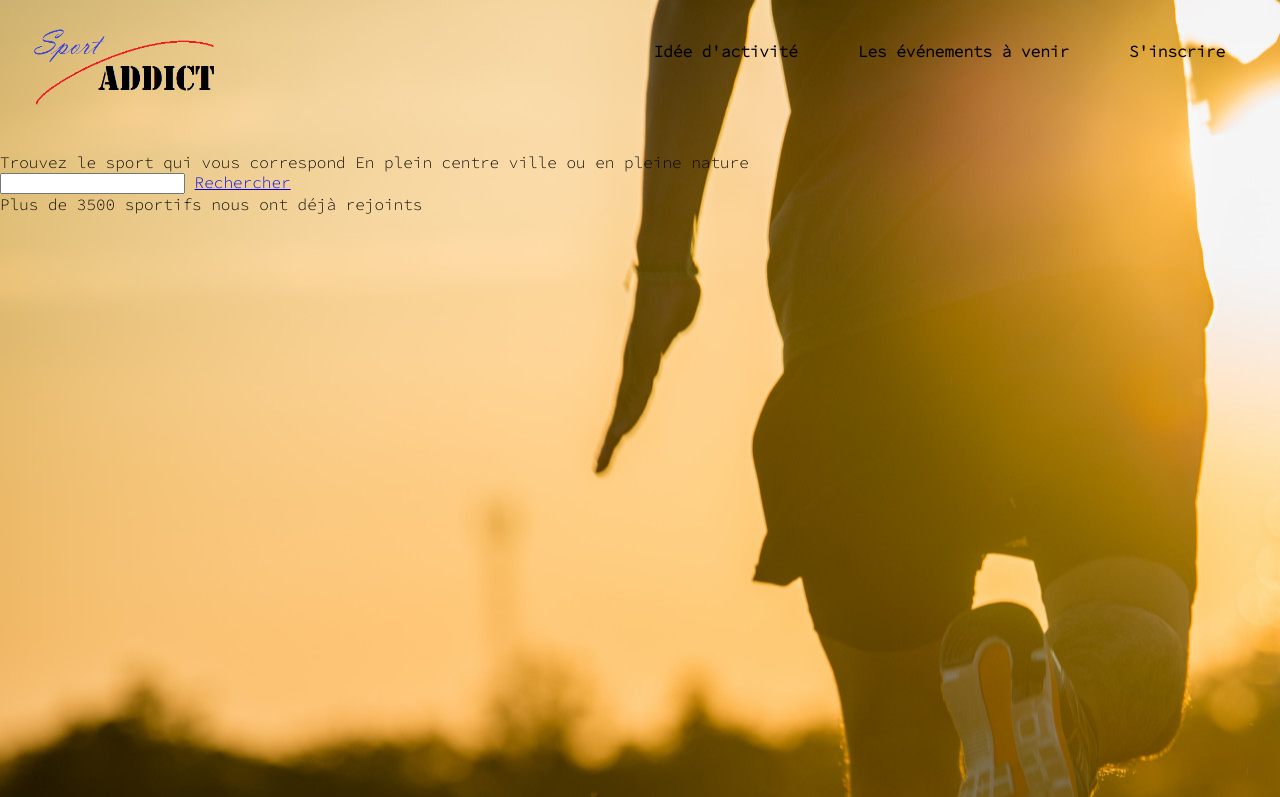
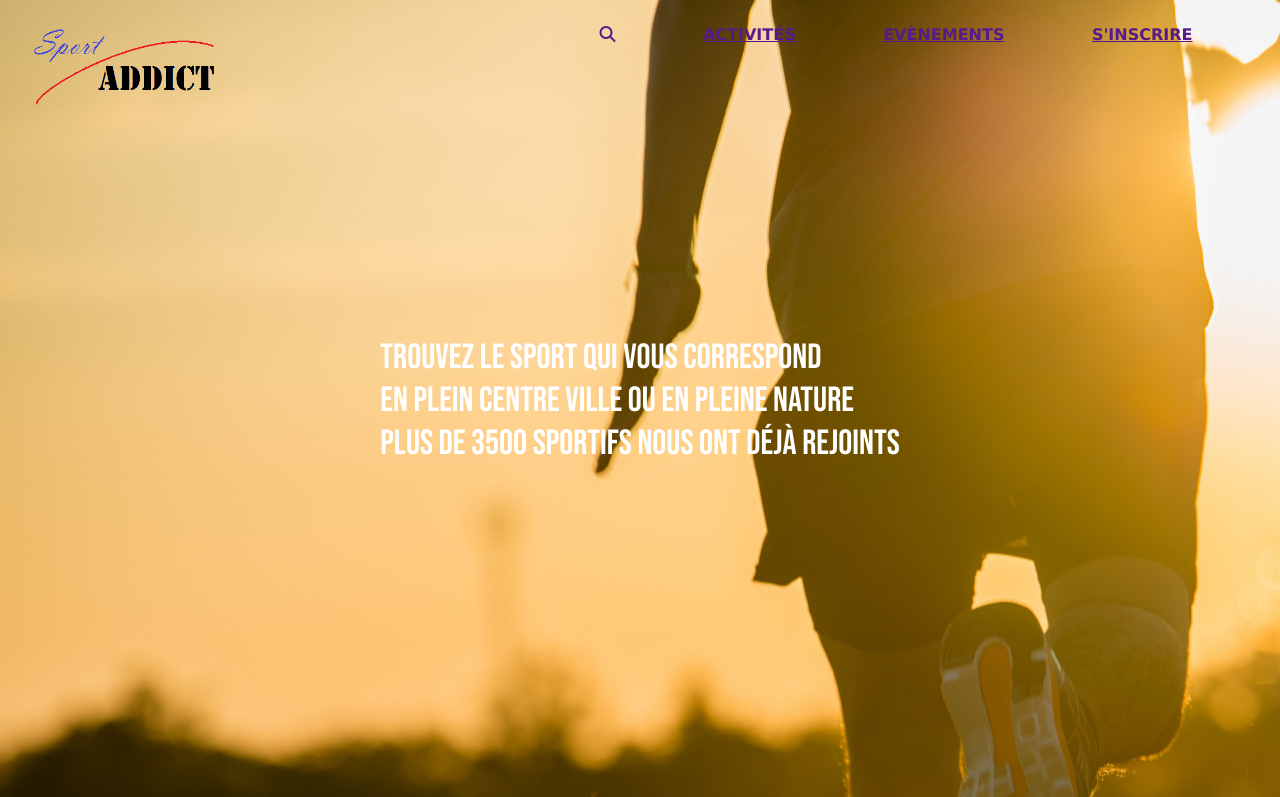
Before and after one commit to WRKT/sport-addict, a plain HTML site: page index.html in a window 1280 px wide. Shown: the top 797 px of the page. Drawn offline with Linux system fonts and the light colour scheme.

Commit message:
Add icons

```diff
--- a/CSS/style/style.css
+++ b/CSS/style/style.css
@@ -1,6 +1,6 @@
 /*Import polices*/
-@import url('https://fonts.googleapis.com/css2?family=Source+Code+Pro:wght@300&display=swap');
 @import url('https://fonts.googleapis.com/css2?family=Bebas+Neue&display=swap');
+
 /* Color Theme Swatches in Hex */
 .Whimsical-Sport-Illustrations-1-hex { color: #65768C; }
 .Whimsical-Sport-Illustrations-2-hex { color: #D8EBF2; }
@@ -8,37 +8,34 @@
 .Whimsical-Sport-Illustrations-4-hex { color: #F27272; }
 .Whimsical-Sport-Illustrations-5-hex { color: #D9A3A3; }
 
-/* Color Theme Swatches in RGBA */
-.Whimsical-Sport-Illustrations-1-rgba { color: rgba(100, 117, 140, 1); }
-.Whimsical-Sport-Illustrations-2-rgba { color: rgba(215, 234, 242, 1); }
-.Whimsical-Sport-Illustrations-3-rgba { color: rgba(165, 62, 62, 1); }
-.Whimsical-Sport-Illustrations-4-rgba { color: rgba(242, 113, 113, 1); }
-.Whimsical-Sport-Illustrations-5-rgba { color: rgba(216, 162, 162, 1); }
-
 /*Style index*/
 body{
     margin:0;
     padding: 0;
-    font-family: 'Source Code Pro', monospace;
+    font-family: Verdana, Geneva, Tahoma, sans-serif;
 }
 header{
     padding: 25px;
     margin-bottom: 50px;
     font-weight: 600;
+    color: #000000;
 }
 #Presentation{
     height: 100vh;
     background-image: url(../images/man_fitness.jpg);
+    max-width: 100%;
 }
-nav ul{
+nav #menu{
     display: flex;
     flex-direction: row;
-    justify-content: right;
+    justify-content: flex-end;
     list-style: none;
-
-}
-nav ul li{
-    margin:0 30px;
+    text-transform: uppercase;
+    font-weight: bolder;
+    justify-content: space-evenly;
+    width: 60%;
+    position: absolute;
+    right: 0;
 }
 #logo{
     position: absolute;
@@ -47,3 +44,15 @@ nav ul li{
     width: 200px;
     height: 100px;
 }
+#middle{
+    position: absolute;
+    top:50%;
+    left:50%;
+    transform: translate(-50%, -50%);
+    font-family: 'Bebas Neue';
+    font-size: 35px;
+    color: #ffffff;
+}
+#search{
+
+}
--- a/index.html
+++ b/index.html
@@ -3,6 +3,7 @@
     <head>
         <meta charset="utf-8">
         <link rel="stylesheet" href="CSS/style/style.css">
+        <script src="https://kit.fontawesome.com/bfc2227d7e.js" crossorigin="anonymous"></script>
         <title>Sport Addict  - Le sport à tous les niveaux</title>
     </head>
     <body>
@@ -10,21 +11,20 @@
         <header>
             <img src="CSS/images/logo/SportAddict.png" alt="Logo de Sport Addict" id="logo">
             <nav>
-                <ul>
-                    <li>Idée d'activité</li>
-                    <li>Les événements à venir</li>
-                    <li>S'inscrire</li>
-                </ul>
+                <div id="menu">
+                    <a href=""><i class="fa-solid fa-magnifying-glass"></i></a>
+                    <a href="">Activités</a>
+                    <a href="">Evènements</a>
+                    <a href="">S'inscrire</i></a>
+                </div>
             </nav>
         </header>
+        <div id="middle">
+            Trouvez le sport qui vous correspond <br>
+            En plein centre ville ou en pleine nature <br>
+            Plus de 3500 sportifs nous ont déjà rejoints
+        </div>
 
-            Trouvez le sport qui vous correspond
-            En plein centre ville ou en pleine nature
-            <br>
-            <input type="text" size="20">
-            <a href="#">Rechercher</a>
-            <BR>
-            Plus de 3500 sportifs nous ont déjà rejoints
         </div>
 
 
```
